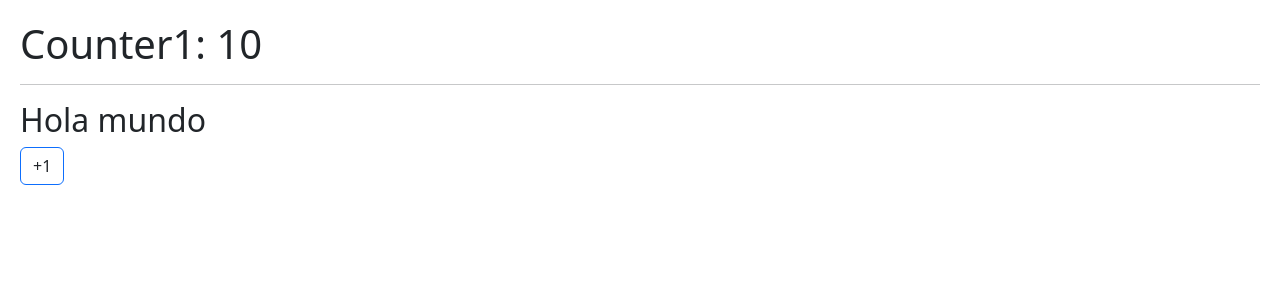
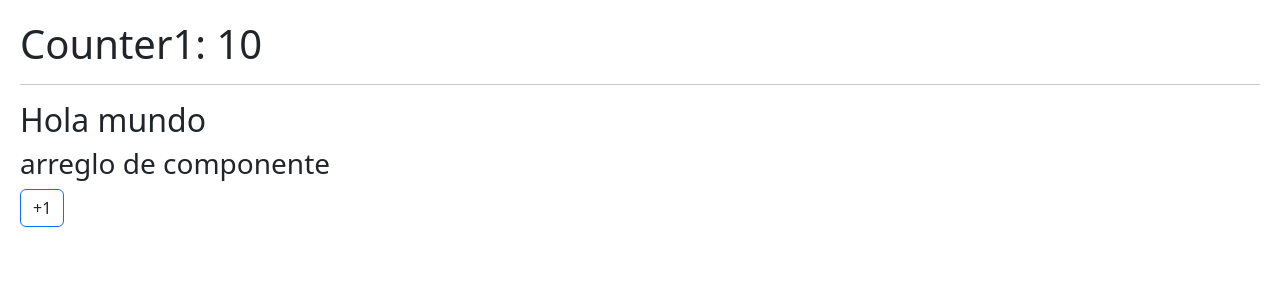
Before and after one commit to javiergp23/hooks_wv, a React (Vite) app in the folder react-01/: page / in a window 1280 px wide. Shown: the top 300 px of the page. Built offline with nearby package versions, Linux system fonts and the light colour scheme.

Commit message:
changes component

```diff
--- a/react-01/src/01-useState/CounterApp.jsx
+++ b/react-01/src/01-useState/CounterApp.jsx
@@ -11,6 +11,7 @@ export const CounterApp = () =>{
                 <h1>Counter1: { counter1 }</h1>
                 <hr />
                 <h2>Hola mundo</h2>
+                <h3>arreglo de componente</h3>
                 <button className="btn border-primary"  onClick={ () => setCounter( counter1 + 1) }>+1</button>
             </div>
         </>
```
